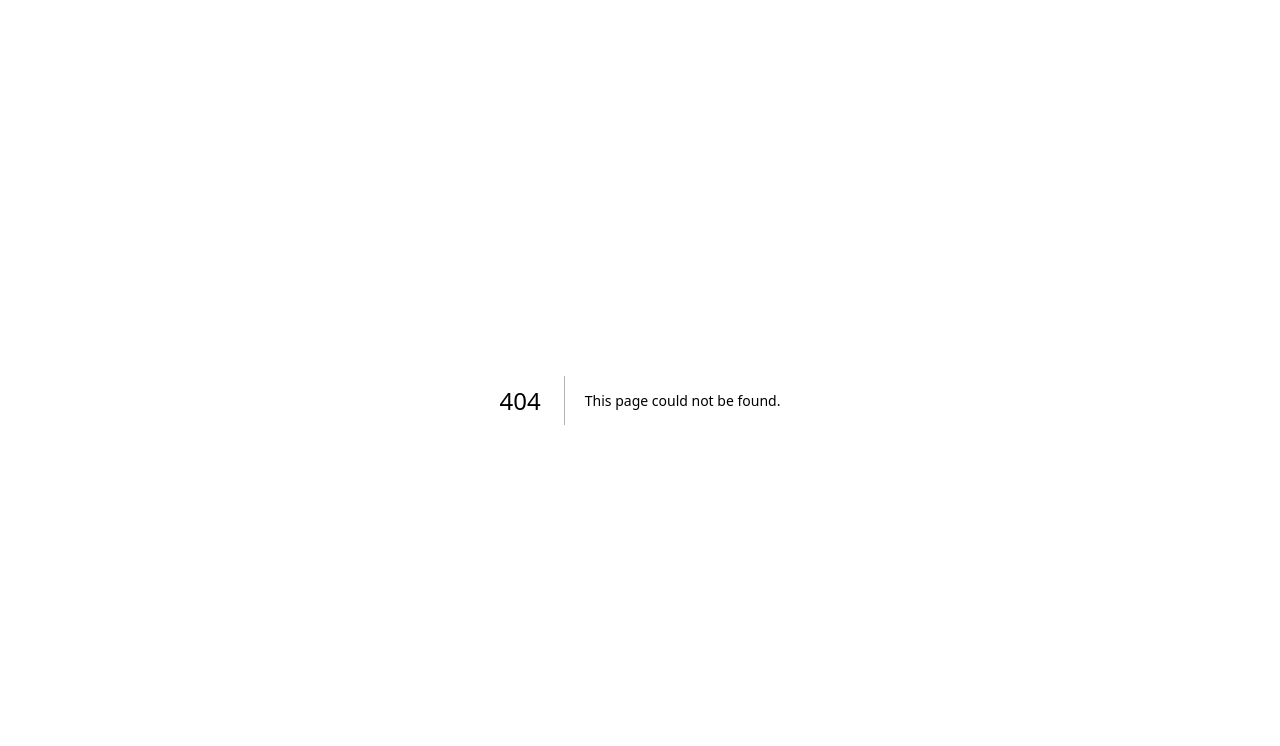
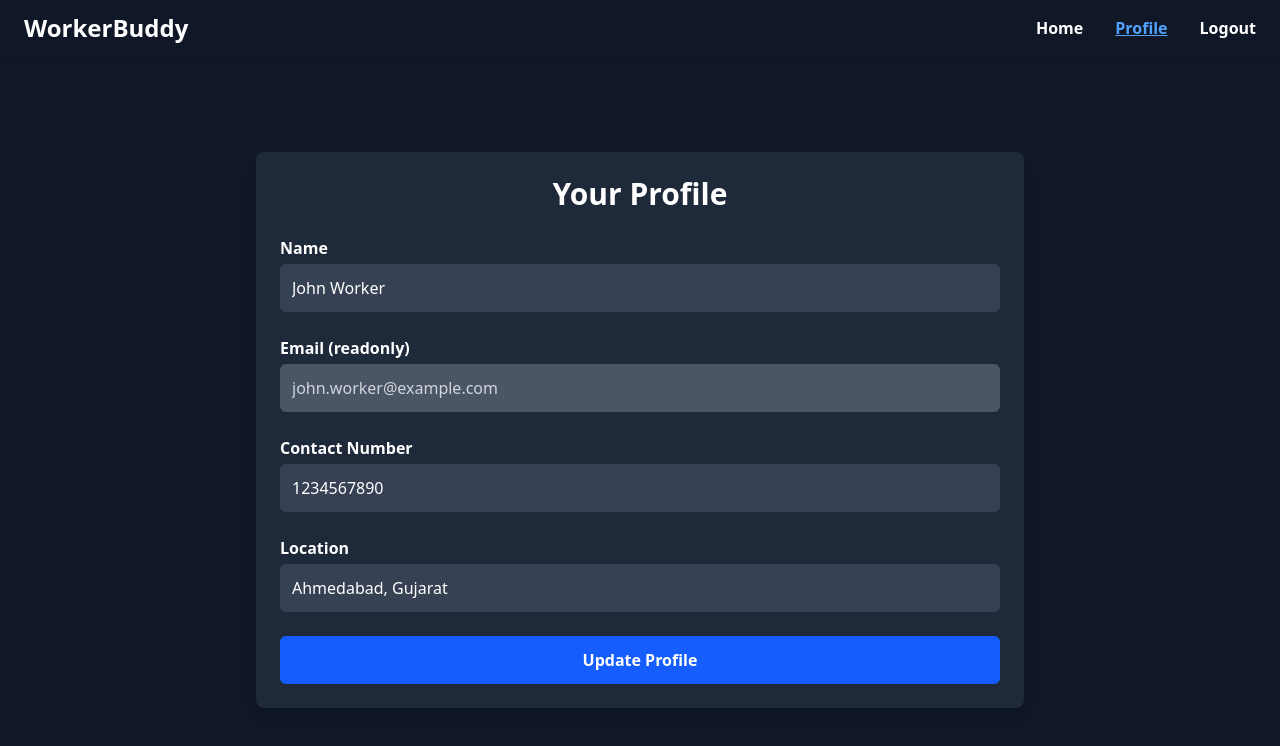
Before and after one commit to PKR9759/WorkerBuddy, a Next.js app: page /worker/profile in a window 1280 px wide. Before the commit this address had no page. Shown: the top 746 px of the page. Built offline with nearby package versions, Linux system fonts and the light colour scheme.

Commit message:
feat: Implement dummy frontend pages for workerSide

```diff
--- /dev/null
+++ b/app/worker/layout.jsx
@@ -0,0 +1,17 @@
+import WorkerNavbar from "@/components/WorkerNavbar";
+
+export const metadata = {
+  title: "Worker Dashboard",
+  description: "Worker dashboard layout and navigation",
+};
+
+export default function WorkerLayout({ children }) {
+  return (
+    <>
+      <WorkerNavbar />
+      <main className="bg-gray-900 min-h-screen pt-16 text-white max-w-7xl mx-auto px-4">
+        {children}
+      </main>
+    </>
+  );
+}
--- /dev/null
+++ b/app/worker/page.jsx
@@ -0,0 +1,96 @@
+"use client";
+
+import { useState } from "react";
+
+const dummyBookings = [
+  {
+    id: 1,
+    user: "John Doe",
+    service: "Electrician",
+    date: "2025-06-01",
+    timeSlot: "10:00 AM - 12:00 PM",
+    status: "Pending",
+  },
+  {
+    id: 2,
+    user: "Alice Smith",
+    service: "Carpenter",
+    date: "2025-06-02",
+    timeSlot: "02:00 PM - 04:00 PM",
+    status: "Accepted",
+  },
+];
+
+export default function WorkerHome() {
+  const [bookings, setBookings] = useState(dummyBookings);
+
+  const updateStatus = (id, newStatus) => {
+    setBookings((prev) =>
+      prev.map((b) => (b.id === id ? { ...b, status: newStatus } : b))
+    );
+  };
+
+  const rejectBooking = (id) => {
+    setBookings((prev) => prev.filter((b) => b.id !== id));
+  };
+
+  return (
+    <div className="py-8 max-w-4xl mx-auto">
+      <h1 className="text-4xl font-bold mb-6 text-center text-white">Your Bookings</h1>
+      {bookings.length === 0 ? (
+        <p className="text-center text-gray-400">No bookings available.</p>
+      ) : (
+        bookings.map(({ id, user, service, date, timeSlot, status }) => (
+          <div
+            key={id}
+            className="bg-gray-800 p-5 mb-4 rounded-lg shadow hover:shadow-lg transition"
+          >
+            <h2 className="text-xl font-semibold text-white mb-1">{service}</h2>
+            <p className="text-gray-300 mb-1">
+              <span className="font-semibold">User:</span> {user}
+            </p>
+            <p className="text-gray-300 mb-1">
+              <span className="font-semibold">Date:</span> {date}
+            </p>
+            <p className="text-gray-300 mb-2">
+              <span className="font-semibold">Time Slot:</span> {timeSlot}
+            </p>
+            <p className="mb-2">
+              <span className="font-semibold">Status:</span>{" "}
+              <span
+                className={`font-bold ${
+                  status === "Pending"
+                    ? "text-yellow-400"
+                    : status === "Accepted"
+                    ? "text-green-400"
+                    : "text-gray-400"
+                }`}
+              >
+                {status}
+              </span>
+            </p>
+
+            <div className="flex gap-3">
+              {status !== "Accepted" && (
+                <button
+                  onClick={() => updateStatus(id, "Accepted")}
+                  className="px-4 py-2 bg-red-600 rounded hover:bg-red-700 text-white transition"
+                >
+                  Accept
+                </button>
+              )}
+              {status !== "Rejected" && (
+                <button
+                  onClick={() => rejectBooking(id)}
+                  className="px-4 py-2 bg-gray-600 rounded hover:bg-gray-700 text-white transition"
+                >
+                  Reject
+                </button>
+              )}
+            </div>
+          </div>
+        ))
+      )}
+    </div>
+  );
+}
--- /dev/null
+++ b/app/worker/profile/page.jsx
@@ -0,0 +1,101 @@
+"use client";
+
+import { useState, useEffect } from "react";
+
+export default function WorkerProfile() {
+  const [form, setForm] = useState({
+    name: "",
+    email: "",
+    contactNumber: "",
+    location: "",
+  });
+
+  // Dummy effect to simulate fetching current profile info
+  useEffect(() => {
+    // Simulate fetched data
+    const fetchedData = {
+      name: "John Worker",
+      email: "john.worker@example.com",
+      contactNumber: "1234567890",
+      location: "Ahmedabad, Gujarat",
+    };
+    setForm(fetchedData);
+  }, []);
+
+  const handleChange = (e) => {
+    setForm((prev) => ({ ...prev, [e.target.name]: e.target.value }));
+  };
+
+  const handleSubmit = (e) => {
+    e.preventDefault();
+    // Here you would send updated data to backend
+    alert("Profile updated successfully!");
+  };
+
+  return (
+    <div className="max-w-3xl mx-auto p-6 bg-gray-800 rounded-lg shadow-lg text-white mt-8">
+      <h2 className="text-3xl font-bold mb-6 text-center">Your Profile</h2>
+      <form onSubmit={handleSubmit} className="space-y-6">
+        <div>
+          <label className="block mb-1 font-semibold" htmlFor="name">Name</label>
+          <input
+            type="text"
+            name="name"
+            id="name"
+            value={form.name}
+            onChange={handleChange}
+            className="w-full p-3 rounded-md bg-gray-700 text-white placeholder-gray-400 focus:outline-none focus:ring-2 focus:ring-blue-400"
+            required
+          />
+        </div>
+
+        <div>
+          <label className="block mb-1 font-semibold" htmlFor="email">Email (readonly)</label>
+          <input
+            type="email"
+            name="email"
+            id="email"
+            value={form.email}
+            readOnly
+            className="w-full p-3 rounded-md bg-gray-600 text-gray-300 cursor-not-allowed"
+          />
+        </div>
+
+        <div>
+          <label className="block mb-1 font-semibold" htmlFor="contactNumber">Contact Number</label>
+          <input
+            type="tel"
+            name="contactNumber"
+            id="contactNumber"
+            value={form.contactNumber}
+            onChange={handleChange}
+            className="w-full p-3 rounded-md bg-gray-700 text-white placeholder-gray-400 focus:outline-none focus:ring-2 focus:ring-blue-400"
+            placeholder="Enter your contact number"
+            required
+          />
+        </div>
+
+        <div>
+          <label className="block mb-1 font-semibold" htmlFor="location">Location</label>
+          <input
+            type="text"
+            name="location"
+            id="location"
+            value={form.location}
+            onChange={handleChange}
+            className="w-full p-3 rounded-md bg-gray-700 text-white placeholder-gray-400 focus:outline-none focus:ring-2 focus:ring-blue-400"
+            placeholder="Enter your location"
+            required
+          />
+        </div>
+
+        <button
+          type="submit"
+          className="w-full py-3 bg-blue-600 hover:bg-blue-700 rounded-md font-semibold transition"
+        >
+          Update Profile
+        </button>
+      </form>
+    </div>
+  );
+}
--- /dev/null
+++ b/components/WorkerNavbar.jsx
@@ -0,0 +1,39 @@
+"use client";
+
+import Link from "next/link";
+import { usePathname } from "next/navigation";
+
+export default function WorkerNavbar() {
+  const pathname = usePathname();
+
+  const links = [
+    { href: "/worker", label: "Home" },
+    { href: "/worker/profile", label: "Profile" },
+    { href: "/login", label: "Logout" },
+  ];
+
+  return (
+    <nav className="sticky top-0 bg-gray-900 shadow-md z-50">
+      <div className="max-w-7xl mx-auto px-6 py-3 flex items-center justify-between">
+        <Link href="/worker">
+          <h1 className="text-2xl font-bold text-white cursor-pointer">WorkerBuddy</h1>
+        </Link>
+
+        <ul className="flex space-x-8 text-white font-semibold">
+          {links.map(({ href, label }) => (
+            <li key={href}>
+              <Link
+                href={href}
+                className={`hover:text-blue-400 transition ${
+                  pathname === href ? "text-blue-400 underline" : ""
+                }`}
+              >
+                {label}
+              </Link>
+            </li>
+          ))}
+        </ul>
+      </div>
+    </nav>
+  );
+}
```
